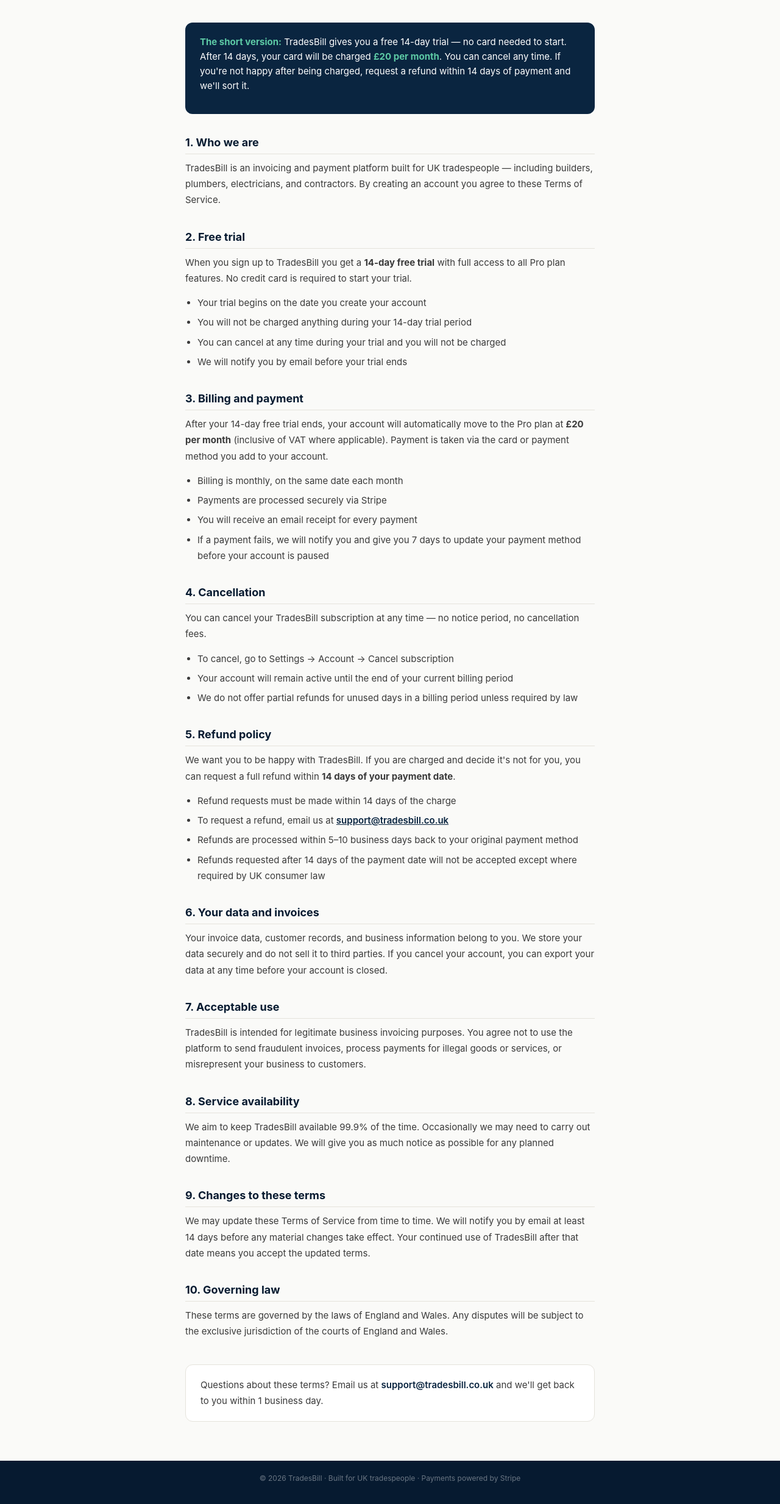
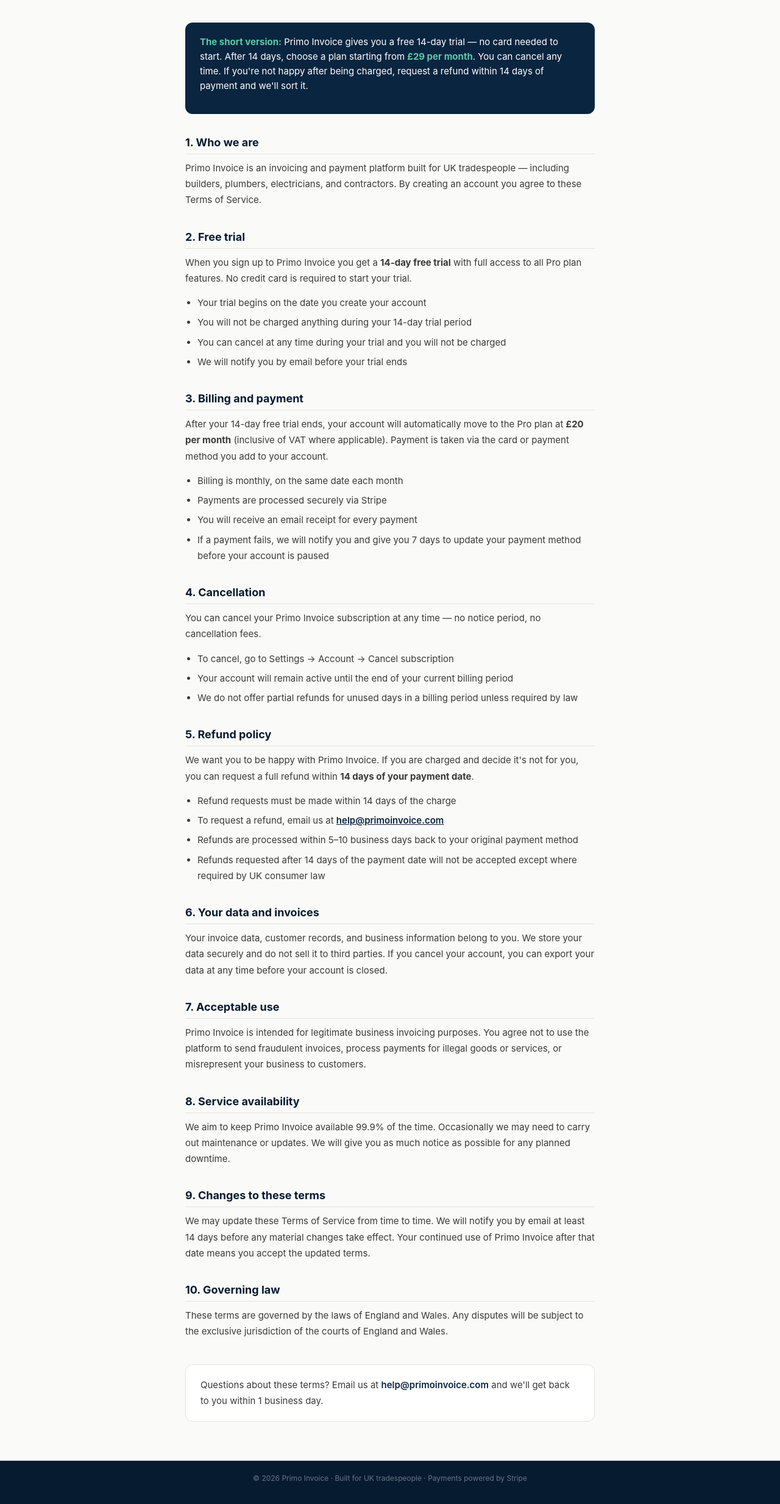
Before and after one commit to shelton63/Tradesbill, a website: page terms.html in a window 1280 px wide. Shown: the part 211-2678 px from the top of the page at 61% size. Drawn offline with Linux system fonts and the light colour scheme.

Commit message:
Add files via upload

```diff
--- a/privacy.html
+++ b/privacy.html
@@ -1,9 +1,11 @@
 <!DOCTYPE html>
 <html lang="en">
 <head>
+  <link rel="icon" type="image/svg+xml" href="/favicon.svg" />
+  <link rel="shortcut icon" href="/favicon.svg" />
   <meta charset="UTF-8" />
   <meta name="viewport" content="width=device-width, initial-scale=1.0" />
-  <title>Privacy Policy — TradesBill</title>
+  <title>Privacy Policy — Primo Invoice</title>
   <link rel="stylesheet" href="https://cdn.jsdelivr.net/npm/@tabler/icons-webfont@3.10.0/dist/tabler-icons.min.css" />
   <style>
     *, *::before, *::after { box-sizing: border-box; margin: 0; padding: 0; }
@@ -39,26 +41,26 @@
 <body>
 
   <nav class="nav">
-    <a href="index.html" class="nav-logo"><i class="ti ti-file-invoice"></i> TradesBill</a>
+    <a href="index.html" class="nav-logo"><i class="ti ti-file-invoice"></i> Primo Invoice</a>
     <a href="signup.html" class="nav-back"><i class="ti ti-arrow-left"></i> Back to sign up</a>
   </nav>
 
   <div class="page">
     <div class="badge">Legal</div>
     <h1>Privacy Policy</h1>
-    <p class="meta">Last updated: 27 June 2026 &nbsp;·&nbsp; Applies to all TradesBill users</p>
+    <p class="meta">Last updated: 27 June 2026 &nbsp;·&nbsp; Applies to all Primo Invoice users</p>
 
     <div class="highlight-box">
       <p>
-        <strong>The short version:</strong> We collect information needed to run your account and send invoices. We use <strong>cookies, Facebook Ads tracking, and Google Pixel</strong> to help us understand how people find and use TradesBill so we can improve our marketing. We never sell your personal data.
+        <strong>The short version:</strong> We collect information needed to run your account and send invoices. We use <strong>cookies, Facebook Ads tracking, and Google Pixel</strong> to help us understand how people find and use Primo Invoice so we can improve our marketing. We never sell your personal data.
       </p>
     </div>
 
     <h2>1. Who we are</h2>
-    <p>TradesBill is an invoicing platform for UK tradespeople. This Privacy Policy explains what data we collect, how we use it, and your rights under UK GDPR and the Data Protection Act 2018.</p>
+    <p>Primo Invoice is an invoicing platform for UK tradespeople. This Privacy Policy explains what data we collect, how we use it, and your rights under UK GDPR and the Data Protection Act 2018.</p>
 
     <h2>2. What data we collect</h2>
-    <p>When you use TradesBill we may collect the following:</p>
+    <p>When you use Primo Invoice we may collect the following:</p>
     <ul>
       <li><strong>Account information</strong> — your name, email address, business name, phone number, and address</li>
       <li><strong>Invoice data</strong> — customer names, addresses, job descriptions, and payment amounts</li>
@@ -71,26 +73,26 @@
     <h2>3. How we use your data</h2>
     <p>We use your data to:</p>
     <ul>
-      <li>Create and manage your TradesBill account</li>
+      <li>Create and manage your Primo Invoice account</li>
       <li>Send and process invoices on your behalf</li>
       <li>Process payments via Stripe</li>
       <li>Send you account notifications, receipts, and product updates</li>
       <li>Provide customer support</li>
-      <li>Improve and develop the TradesBill platform</li>
+      <li>Improve and develop the Primo Invoice platform</li>
       <li>Run and optimise our advertising campaigns (see section 4)</li>
     </ul>
 
     <h2>4. Cookies and tracking</h2>
-    <p>TradesBill uses cookies and third-party tracking technologies to help us understand how people discover and use our platform, and to run targeted advertising to tradespeople who may benefit from our service.</p>
+    <p>Primo Invoice uses cookies and third-party tracking technologies to help us understand how people discover and use our platform, and to run targeted advertising to tradespeople who may benefit from our service.</p>
 
     <div class="tracking-card">
       <h3><i class="ti ti-brand-meta"></i> Facebook Pixel (Meta)</h3>
-      <p>We use the Meta Pixel on our website. This allows Facebook and Instagram to show our ads to people who have visited TradesBill, and to measure how effective our advertising is. Meta may collect your IP address, browser information, and pages visited. You can opt out of Meta's tracking via your <a href="https://www.facebook.com/settings/?tab=ads" target="_blank" style="color:#0A2540;font-weight:600">Facebook ad settings</a>.</p>
+      <p>We use the Meta Pixel on our website. This allows Facebook and Instagram to show our ads to people who have visited Primo Invoice, and to measure how effective our advertising is. Meta may collect your IP address, browser information, and pages visited. You can opt out of Meta's tracking via your <a href="https://www.facebook.com/settings/?tab=ads" target="_blank" style="color:#0A2540;font-weight:600">Facebook ad settings</a>.</p>
     </div>
 
     <div class="tracking-card">
       <h3><i class="ti ti-brand-google"></i> Google Pixel (Google Ads & Analytics)</h3>
-      <p>We use Google Analytics and Google Ads conversion tracking. This helps us understand which marketing channels bring people to TradesBill and measure the performance of our Google ad campaigns. Google may collect browsing data including pages visited and time on site. You can opt out via <a href="https://tools.google.com/dlpage/gaoptout" target="_blank" style="color:#0A2540;font-weight:600">Google's opt-out tool</a>.</p>
+      <p>We use Google Analytics and Google Ads conversion tracking. This helps us understand which marketing channels bring people to Primo Invoice and measure the performance of our Google ad campaigns. Google may collect browsing data including pages visited and time on site. You can opt out via <a href="https://tools.google.com/dlpage/gaoptout" target="_blank" style="color:#0A2540;font-weight:600">Google's opt-out tool</a>.</p>
     </div>
 
     <div class="tracking-card">
@@ -98,7 +100,7 @@
       <p>We use essential cookies to keep you logged in and to make the platform function correctly. These cannot be disabled as they are necessary for the service to work.</p>
     </div>
 
-    <p style="margin-top:16px">By using TradesBill you consent to the use of these cookies and tracking technologies. You can withdraw consent at any time by clearing your cookies and adjusting your browser settings, though this may affect your ability to use the platform.</p>
+    <p style="margin-top:16px">By using Primo Invoice you consent to the use of these cookies and tracking technologies. You can withdraw consent at any time by clearing your cookies and adjusting your browser settings, though this may affect your ability to use the platform.</p>
 
     <h2>5. Who we share data with</h2>
     <p>We do not sell your personal data. We share data only with trusted third parties who help us operate the service:</p>
@@ -124,21 +126,21 @@
       <li>Request a copy of your data in a portable format</li>
       <li>Withdraw consent for marketing at any time</li>
     </ul>
-    <p>To exercise any of these rights, email us at <a href="mailto:privacy@tradesbill.co.uk" style="color:#0A2540;font-weight:600">privacy@tradesbill.co.uk</a> and we will respond within 30 days.</p>
+    <p>To exercise any of these rights, email us at <a href="mailto:help@primoinvoice.com" style="color:#0A2540;font-weight:600">help@primoinvoice.com</a> and we will respond within 30 days.</p>
 
     <h2>8. Data security</h2>
-    <p>We take data security seriously. Your data is stored using Supabase with bank-grade encryption. All connections to TradesBill use HTTPS. Passwords are hashed and never stored in plain text. Payment details are handled entirely by Stripe and never stored on our servers.</p>
+    <p>We take data security seriously. Your data is stored using Supabase with bank-grade encryption. All connections to Primo Invoice use HTTPS. Passwords are hashed and never stored in plain text. Payment details are handled entirely by Stripe and never stored on our servers.</p>
 
     <h2>9. Changes to this policy</h2>
-    <p>We may update this Privacy Policy from time to time. We will notify you by email if we make any material changes. Your continued use of TradesBill after changes take effect means you accept the updated policy.</p>
+    <p>We may update this Privacy Policy from time to time. We will notify you by email if we make any material changes. Your continued use of Primo Invoice after changes take effect means you accept the updated policy.</p>
 
     <div class="contact-box">
-      <p>Questions about your privacy? Email <a href="mailto:privacy@tradesbill.co.uk">privacy@tradesbill.co.uk</a> and we'll get back to you within 2 business days.</p>
+      <p>Questions about your privacy? Email <a href="mailto:help@primoinvoice.com">help@primoinvoice.com</a> and we'll get back to you within 2 business days.</p>
     </div>
   </div>
 
   <footer class="footer">
-    <p>© 2026 TradesBill &middot; Built for UK tradespeople &middot; Payments powered by Stripe</p>
+    <p>© 2026 Primo Invoice &middot; Built for UK tradespeople &middot; Payments powered by Stripe</p>
   </footer>
 
 </body>
--- a/terms.html
+++ b/terms.html
@@ -1,9 +1,11 @@
 <!DOCTYPE html>
 <html lang="en">
 <head>
+  <link rel="icon" type="image/svg+xml" href="/favicon.svg" />
+  <link rel="shortcut icon" href="/favicon.svg" />
   <meta charset="UTF-8" />
   <meta name="viewport" content="width=device-width, initial-scale=1.0" />
-  <title>Terms of Service — TradesBill</title>
+  <title>Terms of Service — Primo Invoice</title>
   <link rel="stylesheet" href="https://cdn.jsdelivr.net/npm/@tabler/icons-webfont@3.10.0/dist/tabler-icons.min.css" />
   <style>
     *, *::before, *::after { box-sizing: border-box; margin: 0; padding: 0; }
@@ -35,7 +37,7 @@
 <body>
 
   <nav class="nav">
-    <a href="index.html" class="nav-logo"><i class="ti ti-file-invoice"></i> TradesBill</a>
+    <a href="index.html" class="nav-logo"><i class="ti ti-file-invoice"></i> Primo Invoice</a>
     <a href="signup.html" class="nav-back"><i class="ti ti-arrow-left"></i> Back to sign up</a>
   </nav>
 
@@ -46,15 +48,15 @@
 
     <div class="highlight-box">
       <p>
-        <strong>The short version:</strong> TradesBill gives you a free 14-day trial — no card needed to start. After 14 days, your card will be charged <strong>£20 per month</strong>. You can cancel any time. If you're not happy after being charged, request a refund within 14 days of payment and we'll sort it.
+        <strong>The short version:</strong> Primo Invoice gives you a free 14-day trial — no card needed to start. After 14 days, choose a plan starting from <strong>£29 per month</strong>. You can cancel any time. If you're not happy after being charged, request a refund within 14 days of payment and we'll sort it.
       </p>
     </div>
 
     <h2>1. Who we are</h2>
-    <p>TradesBill is an invoicing and payment platform built for UK tradespeople — including builders, plumbers, electricians, and contractors. By creating an account you agree to these Terms of Service.</p>
+    <p>Primo Invoice is an invoicing and payment platform built for UK tradespeople — including builders, plumbers, electricians, and contractors. By creating an account you agree to these Terms of Service.</p>
 
     <h2>2. Free trial</h2>
-    <p>When you sign up to TradesBill you get a <strong>14-day free trial</strong> with full access to all Pro plan features. No credit card is required to start your trial.</p>
+    <p>When you sign up to Primo Invoice you get a <strong>14-day free trial</strong> with full access to all Pro plan features. No credit card is required to start your trial.</p>
     <ul>
       <li>Your trial begins on the date you create your account</li>
       <li>You will not be charged anything during your 14-day trial period</li>
@@ -72,7 +74,7 @@
     </ul>
 
     <h2>4. Cancellation</h2>
-    <p>You can cancel your TradesBill subscription at any time — no notice period, no cancellation fees.</p>
+    <p>You can cancel your Primo Invoice subscription at any time — no notice period, no cancellation fees.</p>
     <ul>
       <li>To cancel, go to Settings → Account → Cancel subscription</li>
       <li>Your account will remain active until the end of your current billing period</li>
@@ -80,10 +82,10 @@
     </ul>
 
     <h2>5. Refund policy</h2>
-    <p>We want you to be happy with TradesBill. If you are charged and decide it's not for you, you can request a full refund within <strong>14 days of your payment date</strong>.</p>
+    <p>We want you to be happy with Primo Invoice. If you are charged and decide it's not for you, you can request a full refund within <strong>14 days of your payment date</strong>.</p>
     <ul>
       <li>Refund requests must be made within 14 days of the charge</li>
-      <li>To request a refund, email us at <a href="mailto:support@tradesbill.co.uk" style="color:#0A2540;font-weight:600">support@tradesbill.co.uk</a></li>
+      <li>To request a refund, email us at <a href="mailto:help@primoinvoice.com" style="color:#0A2540;font-weight:600">help@primoinvoice.com</a></li>
       <li>Refunds are processed within 5–10 business days back to your original payment method</li>
       <li>Refunds requested after 14 days of the payment date will not be accepted except where required by UK consumer law</li>
     </ul>
@@ -92,24 +94,24 @@
     <p>Your invoice data, customer records, and business information belong to you. We store your data securely and do not sell it to third parties. If you cancel your account, you can export your data at any time before your account is closed.</p>
 
     <h2>7. Acceptable use</h2>
-    <p>TradesBill is intended for legitimate business invoicing purposes. You agree not to use the platform to send fraudulent invoices, process payments for illegal goods or services, or misrepresent your business to customers.</p>
+    <p>Primo Invoice is intended for legitimate business invoicing purposes. You agree not to use the platform to send fraudulent invoices, process payments for illegal goods or services, or misrepresent your business to customers.</p>
 
     <h2>8. Service availability</h2>
-    <p>We aim to keep TradesBill available 99.9% of the time. Occasionally we may need to carry out maintenance or updates. We will give you as much notice as possible for any planned downtime.</p>
+    <p>We aim to keep Primo Invoice available 99.9% of the time. Occasionally we may need to carry out maintenance or updates. We will give you as much notice as possible for any planned downtime.</p>
 
     <h2>9. Changes to these terms</h2>
-    <p>We may update these Terms of Service from time to time. We will notify you by email at least 14 days before any material changes take effect. Your continued use of TradesBill after that date means you accept the updated terms.</p>
+    <p>We may update these Terms of Service from time to time. We will notify you by email at least 14 days before any material changes take effect. Your continued use of Primo Invoice after that date means you accept the updated terms.</p>
 
     <h2>10. Governing law</h2>
     <p>These terms are governed by the laws of England and Wales. Any disputes will be subject to the exclusive jurisdiction of the courts of England and Wales.</p>
 
     <div class="contact-box">
-      <p>Questions about these terms? Email us at <a href="mailto:support@tradesbill.co.uk">support@tradesbill.co.uk</a> and we'll get back to you within 1 business day.</p>
+      <p>Questions about these terms? Email us at <a href="mailto:help@primoinvoice.com">help@primoinvoice.com</a> and we'll get back to you within 1 business day.</p>
     </div>
   </div>
 
   <footer class="footer">
-    <p>© 2026 TradesBill &middot; Built for UK tradespeople &middot; Payments powered by Stripe</p>
+    <p>© 2026 Primo Invoice &middot; Built for UK tradespeople &middot; Payments powered by Stripe</p>
   </footer>
 
 </body>
```
